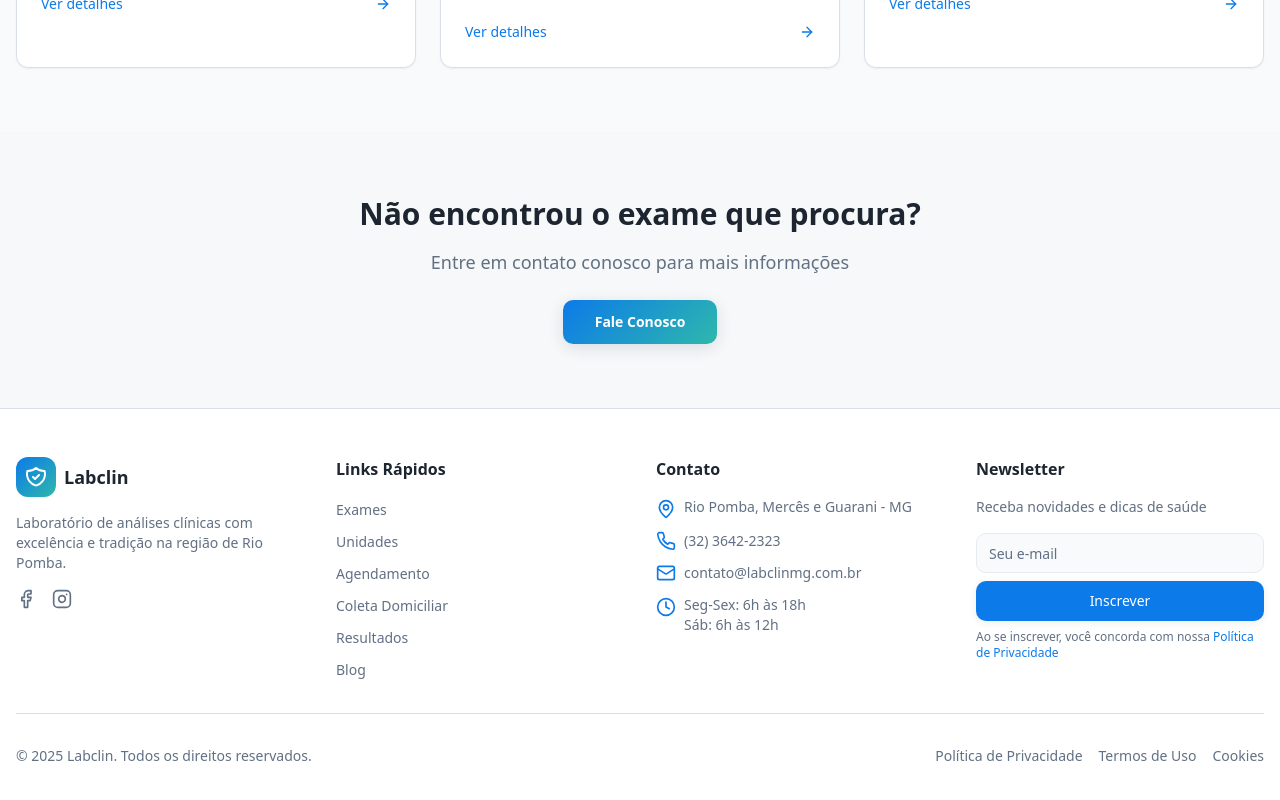
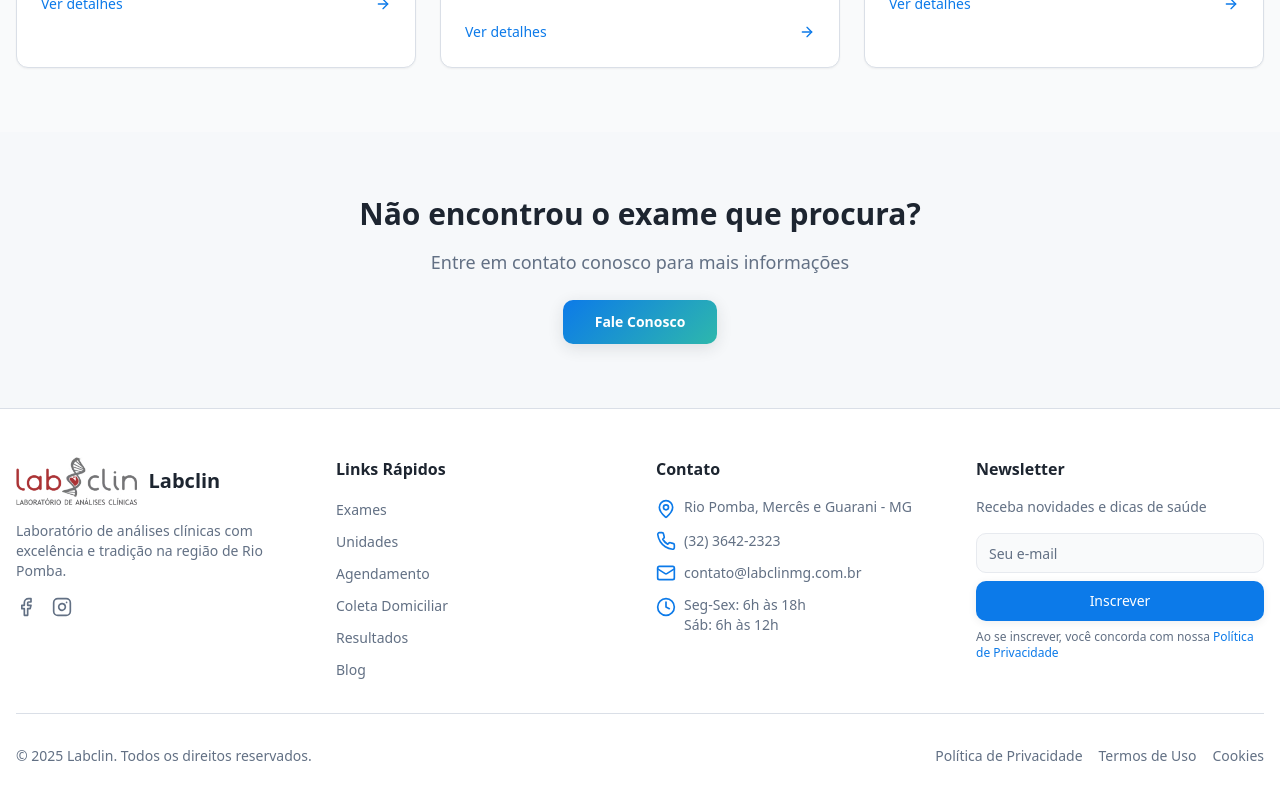
Before and after one commit to drogafarto-web/labclin-next-gen-81c2ede1, a React (Vite) app: page /exames in a window 1280 px wide. Shown: the part 1048-1848 px from the top of the page. Built offline with nearby package versions, Linux system fonts and the light colour scheme; the HTML template or start-up script is replaced by a standard one.

Commit message:
Add Labclin logo to footer

```diff
--- a/src/components/Footer.tsx
+++ b/src/components/Footer.tsx
@@ -2,6 +2,7 @@ import { Link } from "react-router-dom";
 import { MapPin, Phone, Mail, Clock, Facebook, Instagram } from "lucide-react";
 import { Button } from "@/components/ui/button";
 import { Input } from "@/components/ui/input";
+import labclinLogo from "@/assets/labclin-logo.png";
 
 const Footer = () => {
   const currentYear = new Date().getFullYear();
@@ -12,23 +13,13 @@ const Footer = () => {
         <div className="grid grid-cols-1 md:grid-cols-2 lg:grid-cols-4 gap-8">
           {/* About */}
           <div>
-            <div className="flex items-center space-x-2 mb-4">
-              <div className="bg-gradient-hero rounded-lg p-2">
-                <svg
-                  className="h-6 w-6 text-primary-foreground"
-                  fill="none"
-                  stroke="currentColor"
-                  viewBox="0 0 24 24"
-                >
-                  <path
-                    strokeLinecap="round"
-                    strokeLinejoin="round"
-                    strokeWidth={2}
-                    d="M9 12l2 2 4-4m5.618-4.016A11.955 11.955 0 0112 2.944a11.955 11.955 0 01-8.618 3.04A12.02 12.02 0 003 9c0 5.591 3.824 10.29 9 11.622 5.176-1.332 9-6.03 9-11.622 0-1.042-.133-2.052-.382-3.016z"
-                  />
-                </svg>
-              </div>
-              <span className="font-bold text-lg text-foreground">Labclin</span>
+            <div className="flex items-center space-x-3 mb-4">
+              <img
+                src={labclinLogo}
+                alt="Labclin Logo"
+                className="h-12 w-auto"
+              />
+              <span className="font-bold text-xl text-foreground">Labclin</span>
             </div>
             <p className="text-sm text-muted-foreground mb-4">
               Laboratório de análises clínicas com excelência e tradição na região de Rio Pomba.
```
